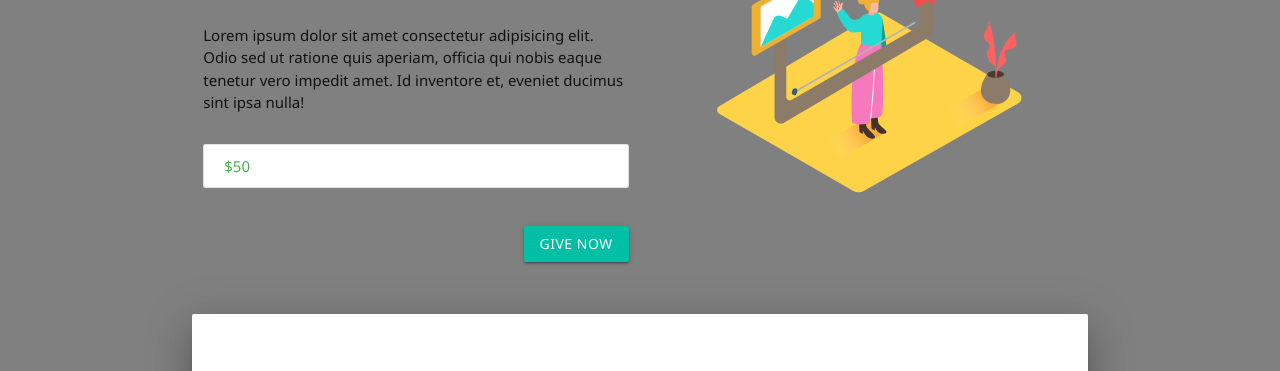
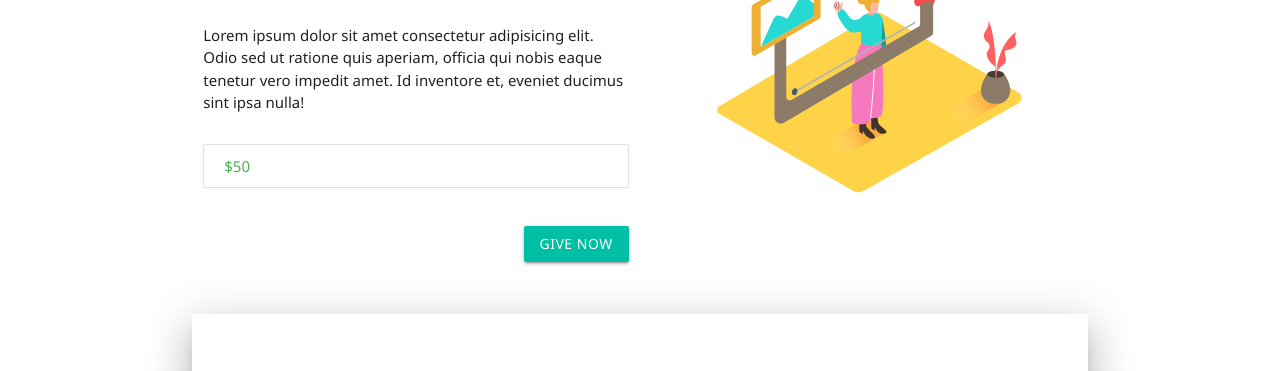
Before and after one commit to Akhostik/charSite, a plain HTML site: page index.html in a window 1280 px wide. Shown: the part 244-615 px from the top of the page. Drawn offline with Linux system fonts and the light colour scheme.

Commit message:
Update style.css

```diff
--- a/css/style.css
+++ b/css/style.css
@@ -1,6 +1,6 @@
 body{
     font-family: 'Segoe UI', Tahoma, Geneva, Verdana, sans-serif;
-    background-color: grey;
+    background-color: white-smoke;
 }
 
 body h1,h2,h3,h4,h5{
```
